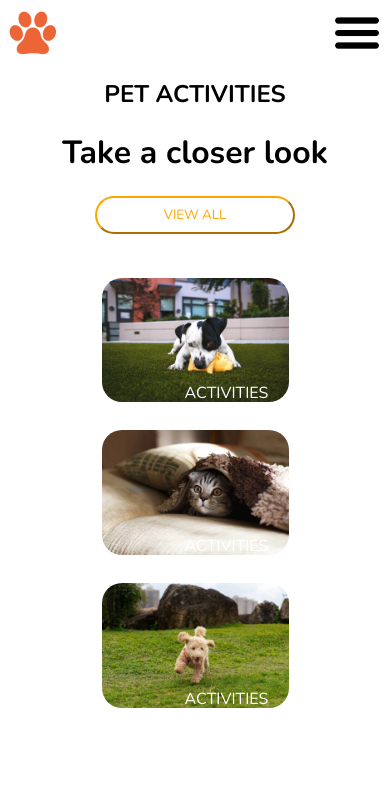
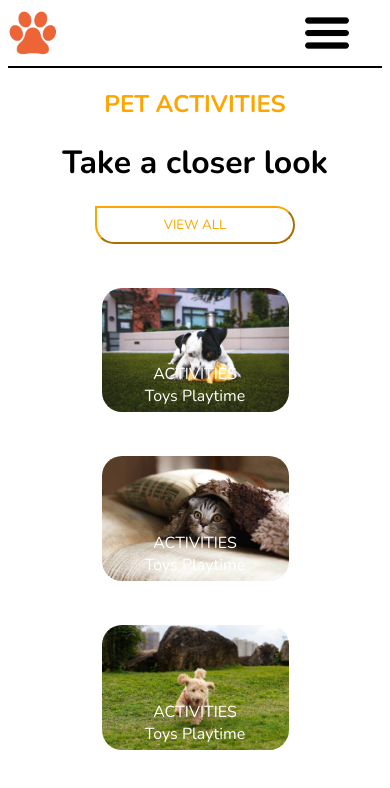
Before and after one commit to AntonioQuijanoB/Challenge-w1-4, a website: page index.html in a window 390 px wide. Drawn offline with nearby package versions, Linux system fonts and the light colour scheme.

Commit message:
Add Mobile

```diff
--- a/index.html
+++ b/index.html
@@ -4,6 +4,7 @@
     <meta charset="UTF-8" />
     <meta name="viewport" content="width=device-width, initial-scale=1.0" />
     <meta name="description" content="WEB PETS" />
+    <meta name="viewport" content="width=device-width,initial-scale=1"/>
     <link rel="stylesheet" href="style.css" />
     <link rel="preconnect" href="https://fonts.googleapis.com">
     <link rel="preconnect" href="https://fonts.gstatic.com" crossorigin>
@@ -16,6 +17,7 @@
     <img src="logo2.png" class="logo" height="50px" width="50px">
     <img src="burger-icon.png" class="burger" height="50px" width="50px">
     </header>
+    <hr size="2px" color="black" />
     <h2>PET ACTIVITIES</h2>
     <h1><b>Take a closer look</b></h1>
     <div class="button">
@@ -29,13 +31,13 @@
     </div>
     <br>
     <br>
-        <div class="center-img">
+    <div class="center-img">
       <img src="/02.jpg" / width="50%" height="50%">
       <div class="centrado">ACTIVITIES </br>Toys Playtime</div>
     </div>
     <br>
     <br>
-        <div class="center-img">
+    <div class="center-img">
       <img src="/03.jpg" / width="50%" height="50%">
       <div class="centrado">ACTIVITIES </br>Toys Playtime</div>
     </div>
--- a/style.css
+++ b/style.css
@@ -1,6 +1,8 @@
 .center-img {
   position: relative;
-  display: inline-block;
+  display: flex;
+  align-items: flex-end;
+  justify-content: center;
   text-align: center;
 }
 img {
@@ -9,8 +11,7 @@ img {
 .centrado {
   color: white;
   position: absolute;
-  top: 80%;
-  left: 45%;
+  margin-block-end: 5px;
 }
 
 body {
@@ -19,6 +20,7 @@ body {
 
 h2 {
   text-align: center;
+  color: orange;
 }
 
 h1 {
@@ -32,7 +34,7 @@ h1 {
     width: 200px;
     margin: 0 auto;
     background-color: white;
-    border-radius: 20px;
+    border-radius: 0 300px 300px 300px;
     color: orange;
     border-color: orange;
   }
@@ -45,4 +47,13 @@ h1 {
 header {
   display: flex;
   justify-content: space-between;
+  margin-inline-end: 30px;
 }
+
+.column {
+  width: 100%;
+}
+@media (max-width: 300px){
+  .modal-ancho{
+    width: 90%;
+  }
```
